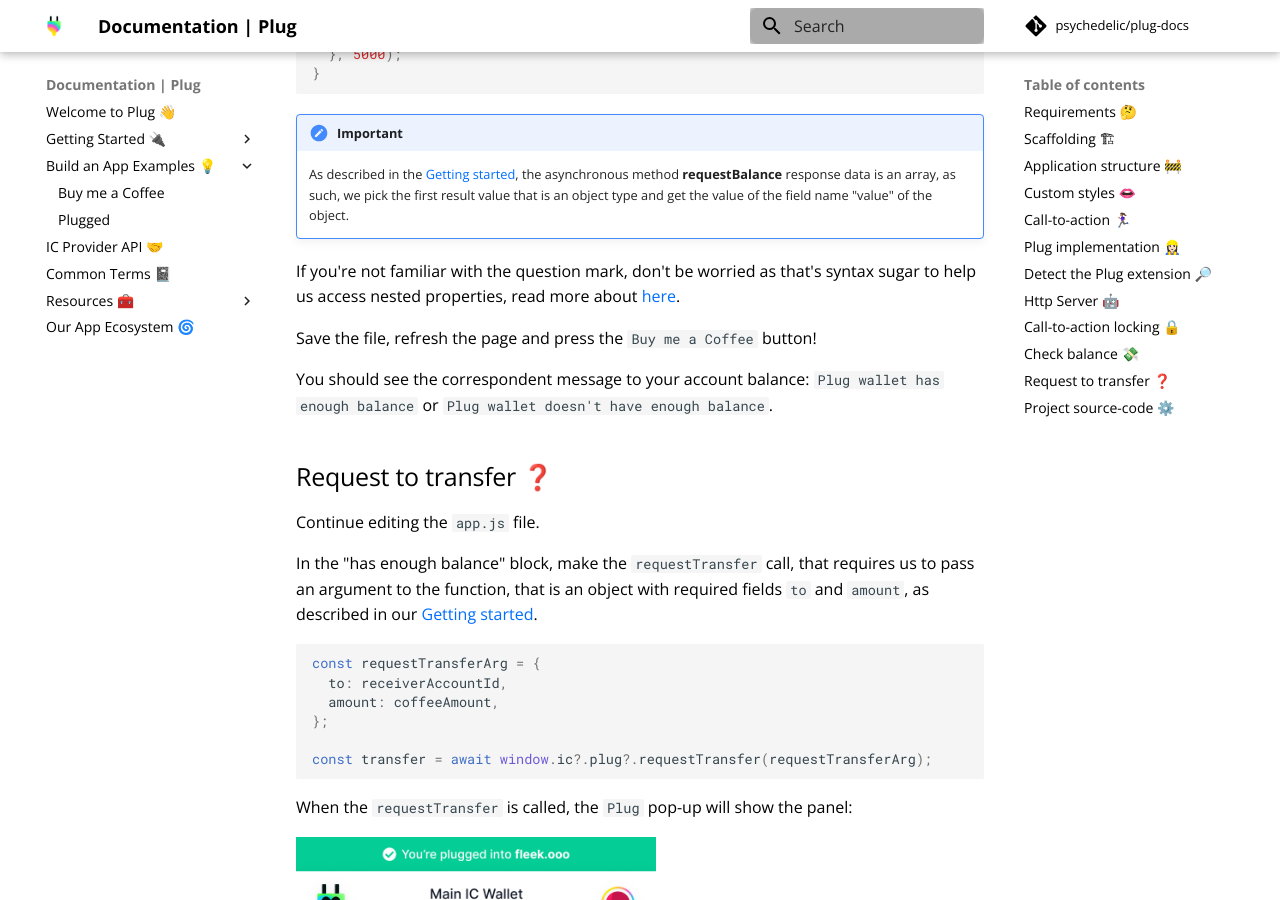
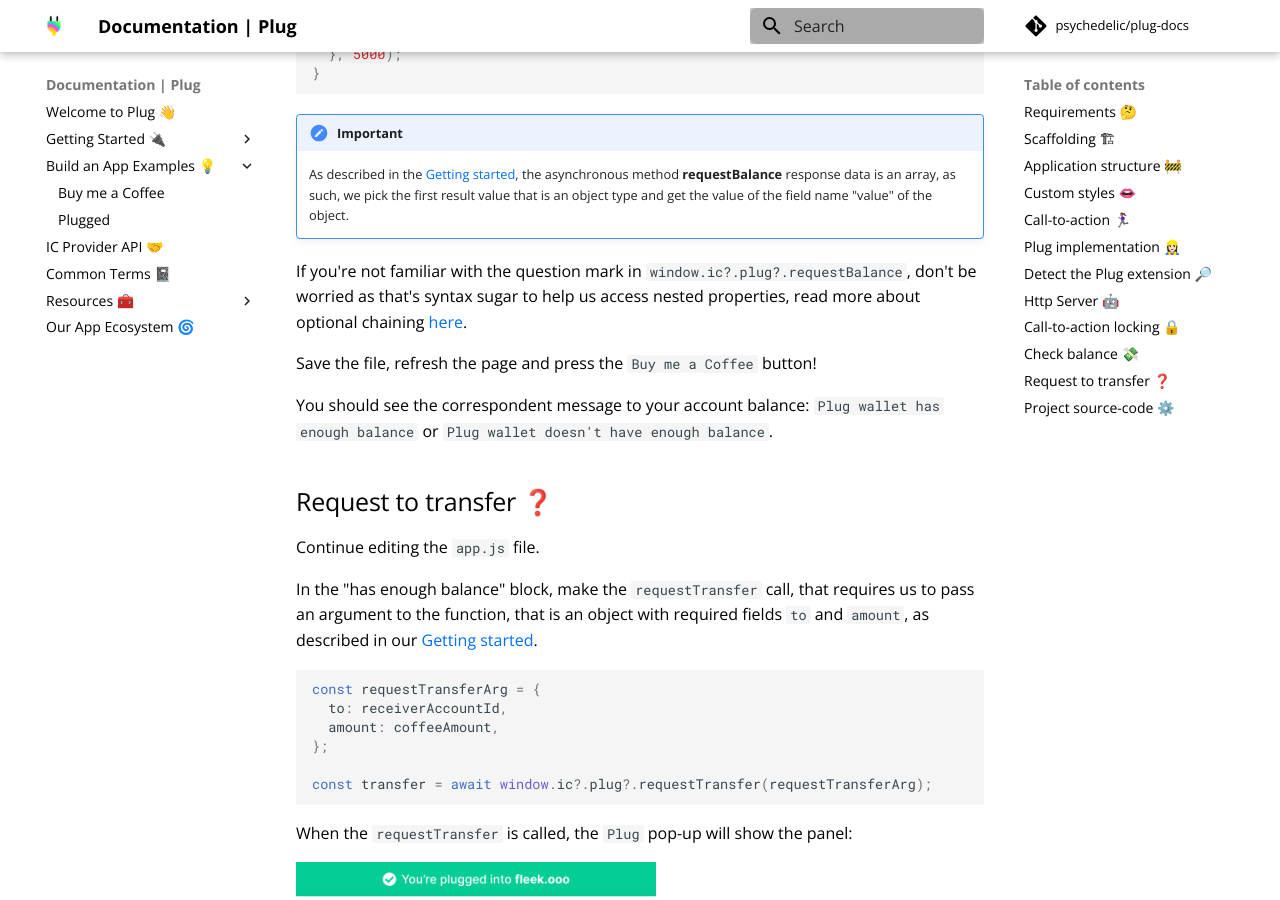
Before and after one commit to Psychedelic/plug-docs, an MkDocs documentation site: the page built from docs/build-an-app-examples/build-app-buy-me-a-coffee.md, in a window 1280 px wide and 900 px high, scrolled down 8694 px. Built offline with MkDocs 1.6.1 and Material for MkDocs 9.7.7, drawn with Linux system fonts in a browser that asks for light colours; comment, search, counter and statistics services are not loaded.

Commit message:
docs: ✏️  optional chaining amend

```diff
--- a/docs/build-an-app-examples/build-app-buy-me-a-coffee.md
+++ b/docs/build-an-app-examples/build-app-buy-me-a-coffee.md
@@ -359,7 +359,7 @@
       As described in the [Getting started](/getting-started), the asynchronous method
       **requestBalance** response data is an array, as such, we pick the first result value that is an object type and get the value of the field name "value" of the object.
 
-If you're not familiar with the question mark, don't be worried as that's syntax sugar to help us access nested properties, read more about [here](https://developer.mozilla.org/en-US/docs/Web/JavaScript/Reference/Operators/Optional_chaining).
+If you're not familiar with the question mark in `window.ic?.plug?.requestBalance`, don't be worried as that's syntax sugar to help us access nested properties, read more about optional chaining [here](https://developer.mozilla.org/en-US/docs/Web/JavaScript/Reference/Operators/Optional_chaining).
 
 Save the file, refresh the page and press the `Buy me a Coffee` button!
 
```
